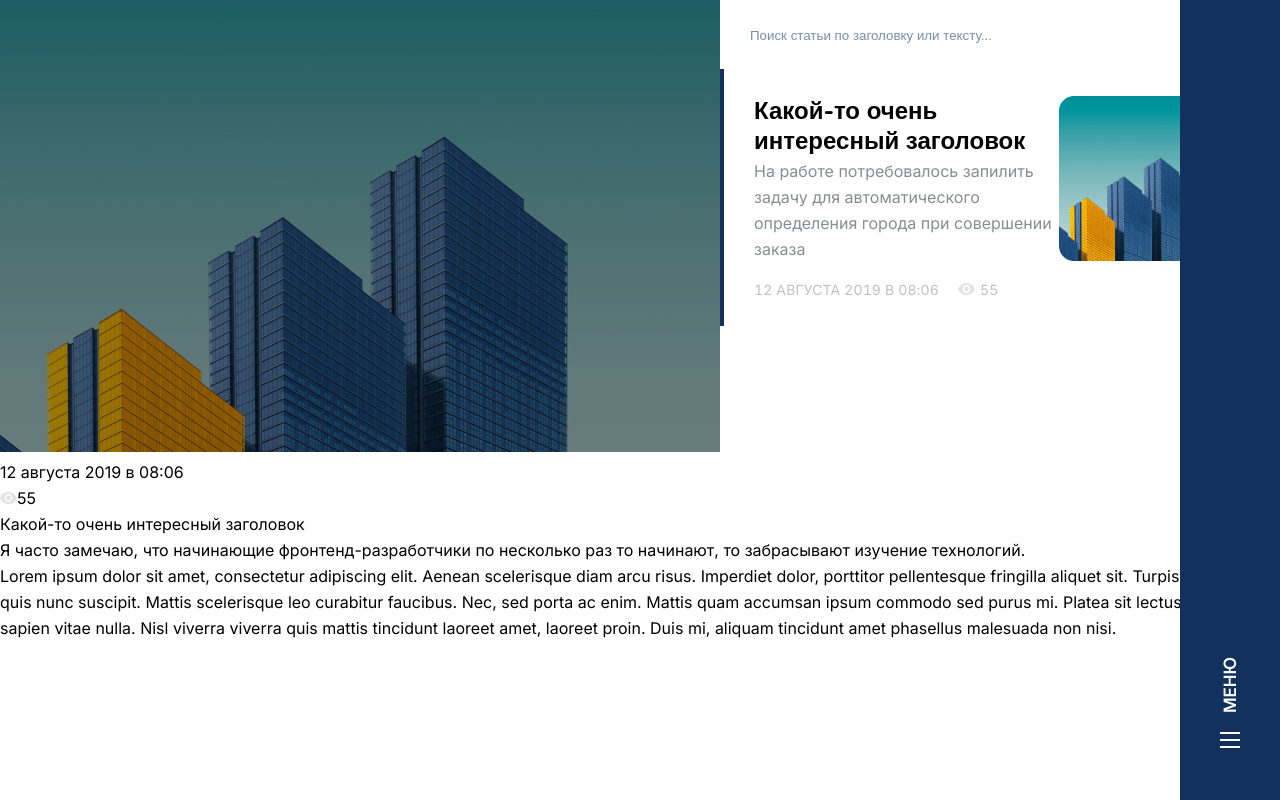
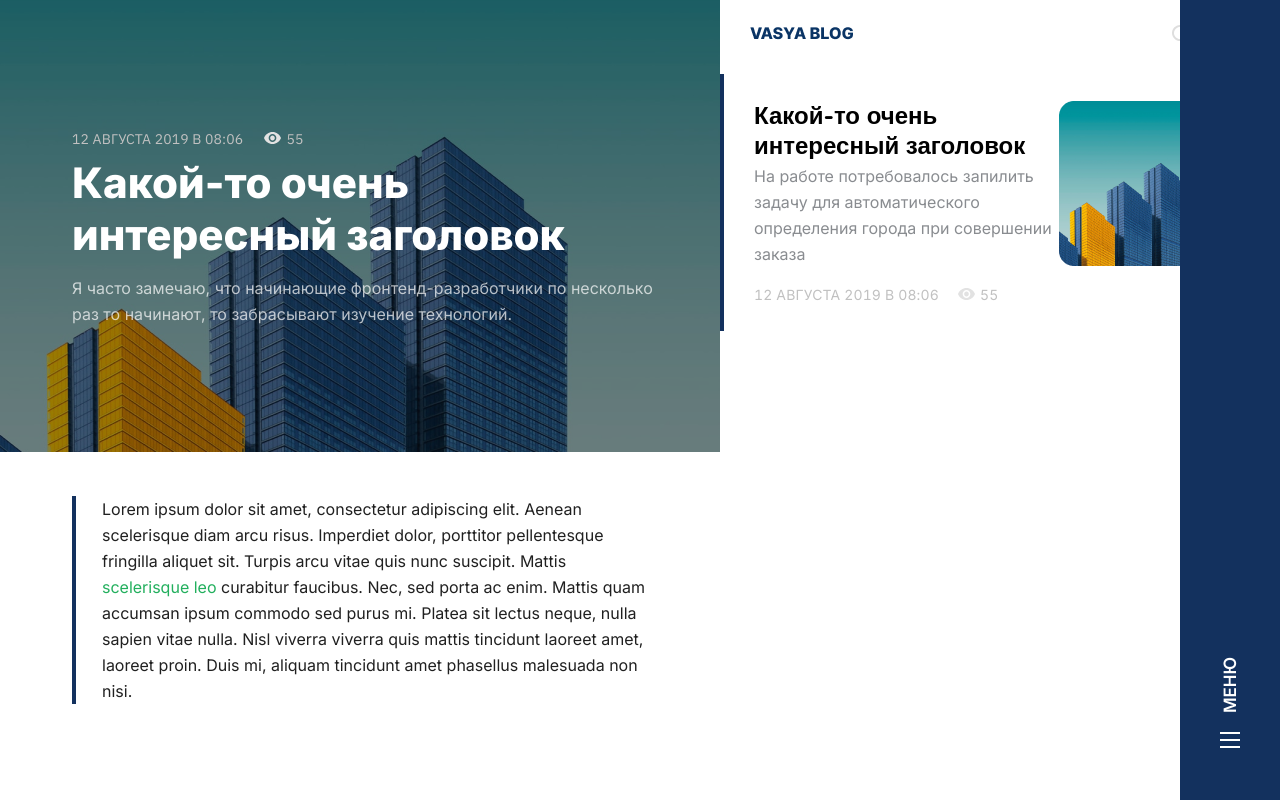
Before and after one commit to Khamzat91/news, a React (Create React App) app: page / in a window 1280 px wide. Built offline with nearby package versions, Linux system fonts and the light colour scheme.

Commit message:
add component FullArticle

```diff
--- a/src/components/article/Article.jsx
+++ b/src/components/article/Article.jsx
@@ -17,8 +17,9 @@ const handleInputSearch = () => {
 
   return (
     <div className="article">
-      {inputSearch ? <HeaderTop handleInputSearch={handleInputSearch}/>
-     : <HeaderTopInput handleInputSearch={handleInputSearch}/>}
+      {inputSearch ? <HeaderTopInput handleInputSearch={handleInputSearch}/>
+      : <HeaderTop handleInputSearch={handleInputSearch}/>
+     }
       <div className="article__inner">
       <div className="article__info">
         <div className="article__info-title">{title}</div>
--- a/src/components/full-articall/FullArticle.jsx
+++ b/src/components/full-articall/FullArticle.jsx
@@ -10,38 +10,37 @@ const FullArticle = () => {
       <div className="full-article__wrapper">
         <div className="full-article__image">
           <img src={fullImg} alt="" />
-      </div>
           <div className="full-article__inner">
-        <div className="full-article__inner__date">
-          <div className="full-article__inner__date-published">
+            <div className="full-article__image-date">
+              <div className="full-article__image-date__published">
                 12 августа 2019 в 08:06
               </div>
-          <div className="full-article__inner__date-viewing">
+              <div className="full-article__image-date__viewing">
                 <Fullview />
                 <span>55</span>
               </div>
             </div>
-        <div className="full-article__inner__title">
+            <div className="full-article__image-title">
               Какой-то очень интересный заголовок
             </div>
-        <div className="full-article__inner__text">
-          Я часто замечаю, что начинающие фронтенд-разработчики по несколько раз
-          то начинают, то забрасывают изучение технологий.
-        </div>
-
-      <div className="full-article__inner-description">
-        Lorem ipsum dolor sit amet, consectetur adipiscing elit. Aenean
-        scelerisque diam arcu risus. Imperdiet dolor, porttitor pellentesque
-        fringilla aliquet sit. Turpis arcu vitae quis nunc suscipit. Mattis
-        scelerisque leo curabitur faucibus. Nec, sed porta ac enim. Mattis quam
-        accumsan ipsum commodo sed purus mi. Platea sit lectus neque, nulla
-        sapien vitae nulla. Nisl viverra viverra quis mattis tincidunt laoreet
-        amet, laoreet proin. Duis mi, aliquam tincidunt amet phasellus malesuada
-        non nisi.
+            <div className="full-article__image-text">
+              Я часто замечаю, что начинающие фронтенд-разработчики по несколько
+              раз то начинают, то забрасывают изучение технологий.
             </div>
           </div>
         </div>
-      <Article/>
+        <div className="full-article__description">
+          Lorem ipsum dolor sit amet, consectetur adipiscing elit. Aenean
+          scelerisque diam arcu risus. Imperdiet dolor, porttitor pellentesque
+          fringilla aliquet sit. Turpis arcu vitae quis nunc suscipit. Mattis{" "}
+          <span>scelerisque leo</span> curabitur faucibus. Nec, sed porta ac
+          enim. Mattis quam accumsan ipsum commodo sed purus mi. Platea sit
+          lectus neque, nulla sapien vitae nulla. Nisl viverra viverra quis
+          mattis tincidunt laoreet amet, laoreet proin. Duis mi, aliquam
+          tincidunt amet phasellus malesuada non nisi.
+        </div>
+      </div>
+      <Article />
     </div>
   );
 };
--- a/src/components/full-articall/index.scss
+++ b/src/components/full-articall/index.scss
@@ -1,18 +1,57 @@
-@import '../../scss/vars';
+@import "../../scss/vars";
 
-
-.full-article{
-    display: flex;
-    &__image{
-        position: relative;
+.full-article {
+  max-width: 1440px;
+  width: 100%;
+  padding: 0 0 64px;
+  margin: 0 auto;
+  display: flex;
+  &__image {
+    position: relative;
+    &-date {
+      display: flex;
+      align-items: center;
+      font-size: 14px;
+      line-height: 18px;
+      letter-spacing: 0.01em;
+      text-transform: uppercase;
+      color: #c1c1c1;
+      @include ibm400;
+      margin-bottom: 9px;
+      &__viewing {
+        margin-left: 21px;
+        span {
+          margin-left: 5px;
+        }
+      }
     }
-   &__inner{
+    &-title {
+      font-size: 42px;
+      line-height: 52px;
+      @include f800;
+      margin-bottom: 14px;
+      color: #fff;
+    }
+    &-text{
+        color: rgba(255, 255, 255, 0.7);
+    }
+  }
+  &__inner {
     position: absolute;
-   }
-   &__wrapper{
-        max-width: 1440px;
+    top: 130px;
+    left: 72px;
+    right: 58px;
+  }
+  &__description {
+    max-width: 584px;
     width: 100%;
-padding: 0 0 64px;
-    margin: 0 auto;
-   }
+    margin-top: 37px;
+    margin-left: 72px;
+    color: #202020;
+    padding-left: 26px;
+    border-left: 4px solid #13315E;
+    span {
+      color: #22af5d;
+    }
+  }
 }
--- a/src/scss/_vars.scss
+++ b/src/scss/_vars.scss
@@ -22,6 +22,6 @@ $bg: "#202020";
     font-weight: 800;
 }
 @mixin ibm400 {
-    font-family: "Inter", sans-serif;
+    font-family: 'IBM Plex Sans', sans-serif;
     font-weight: 400;
 }
```
Lines whose indentation alone changed are shown as unchanged.
